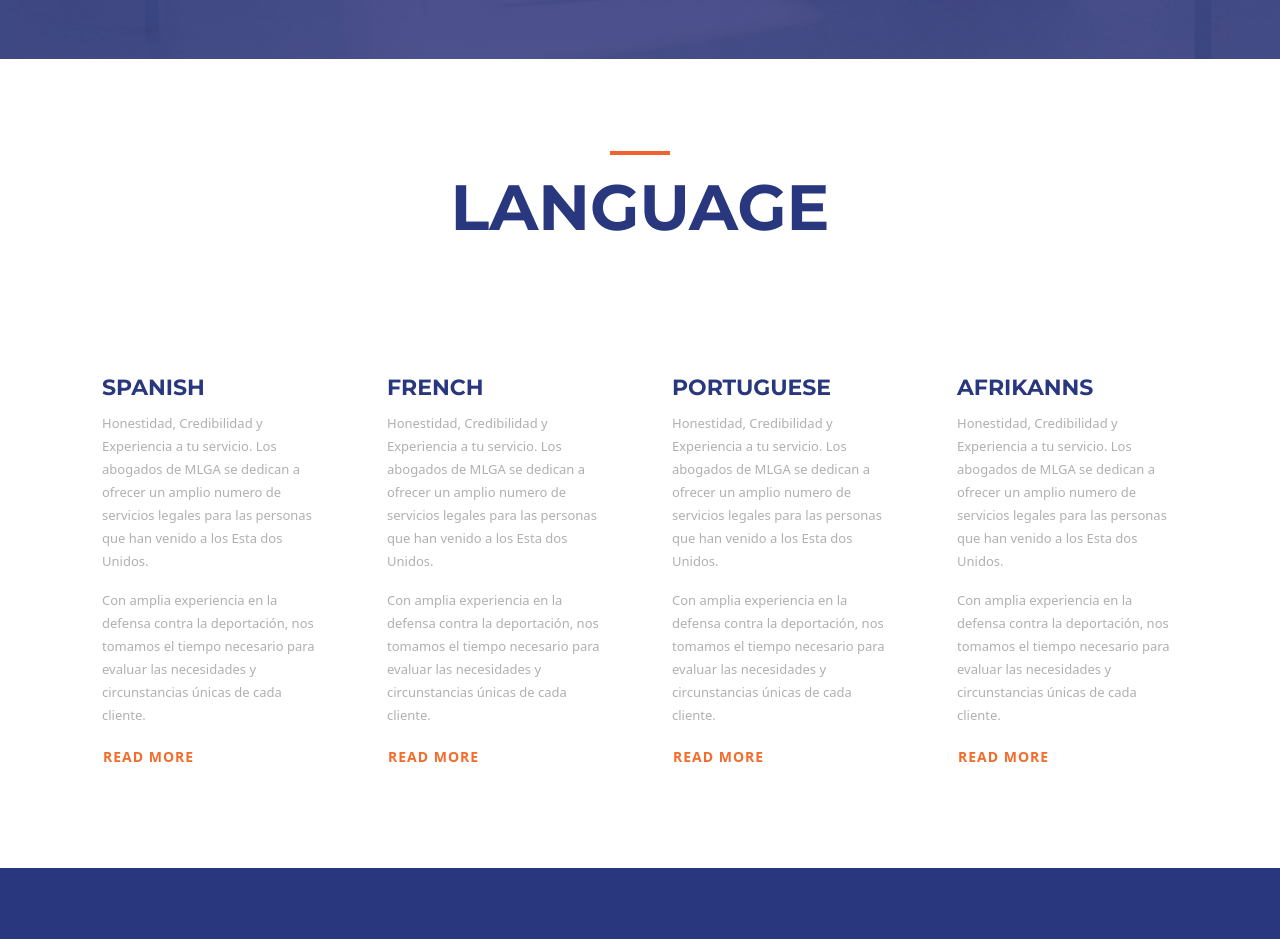
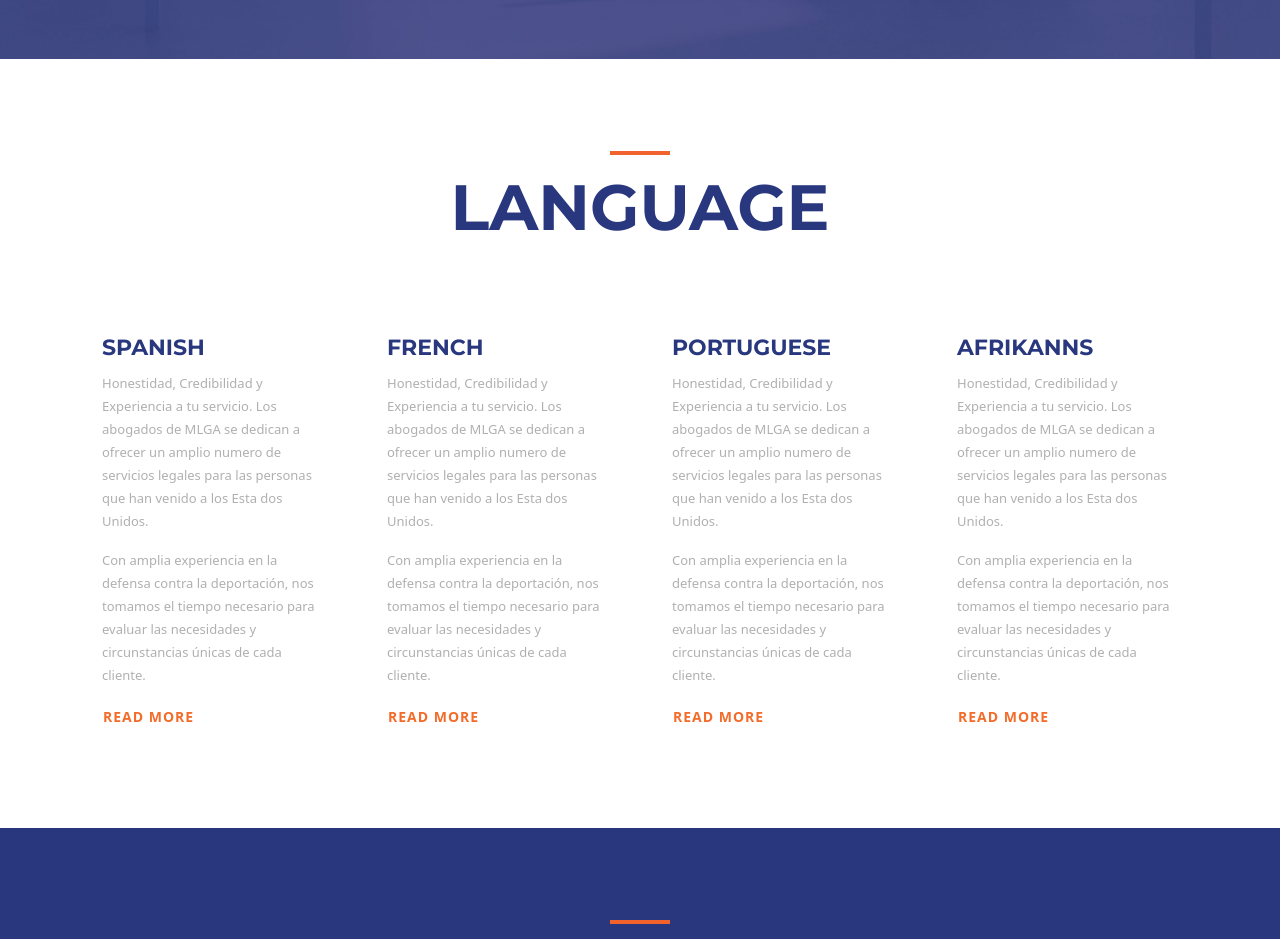
Before and after one commit to juidebnath10/Lawyer-Home, a plain HTML site: page index.html in a window 1280 px wide. Shown: the part 3320-4259 px from the top of the page. Drawn offline with nearby package versions, Linux system fonts and the light colour scheme.

Commit message:
Update style.css

```diff
--- a/css/style.css
+++ b/css/style.css
@@ -1,6 +1,10 @@
 *{
     padding: 0px;
     margin: 0px;
+}
+
+html{
+    scroll-behavior: smooth;
 }
 
 body{
@@ -257,7 +261,7 @@ a:hover{
 
 .language .title{
     text-align: center;
-    padding: 0px 0px 80px;
+    padding: 0px 0px 40px;
 }
 
 .inner-language{
```
